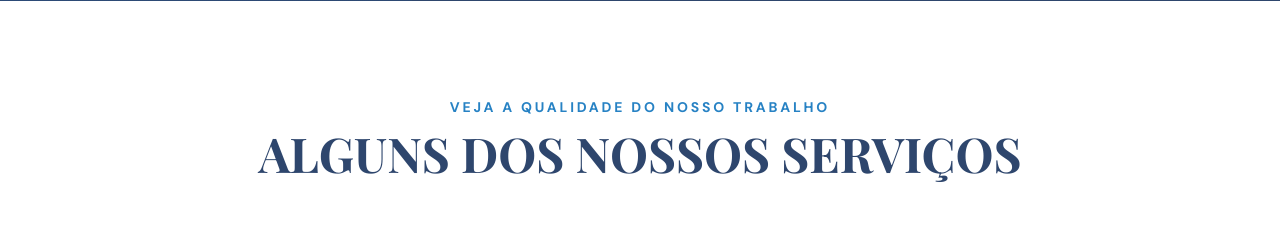
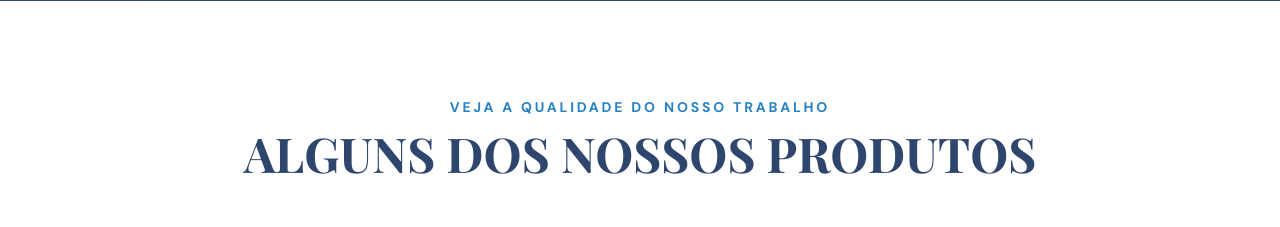
Before and after one commit to TODDY-del/Teste-, a plain HTML site: page index.html in a window 1280 px wide. Shown: the part 880-1107 px from the top of the page. Drawn offline with nearby package versions, Linux system fonts and the light colour scheme; a web font is replaced by a local one.

Commit message:
Update index.html
ALTERADO SERVICOS PARA PRODUTOS

```diff
--- a/index.html
+++ b/index.html
@@ -150,7 +150,7 @@
             <div class="mb-16">
                 <p class="text-accent-mid text-sm font-bold uppercase tracking-[0.2em] mb-3">Veja a qualidade do nosso
                     trabalho</p>
-                <h2 class="font-display text-4xl lg:text-5xl text-accent-primary uppercase">ALGUNS DOS NOSSOS SERVIÇOS
+                <h2 class="font-display text-4xl lg:text-5xl text-accent-primary uppercase">ALGUNS DOS NOSSOS PRODUTOS
                 </h2>
             </div>
 
```
